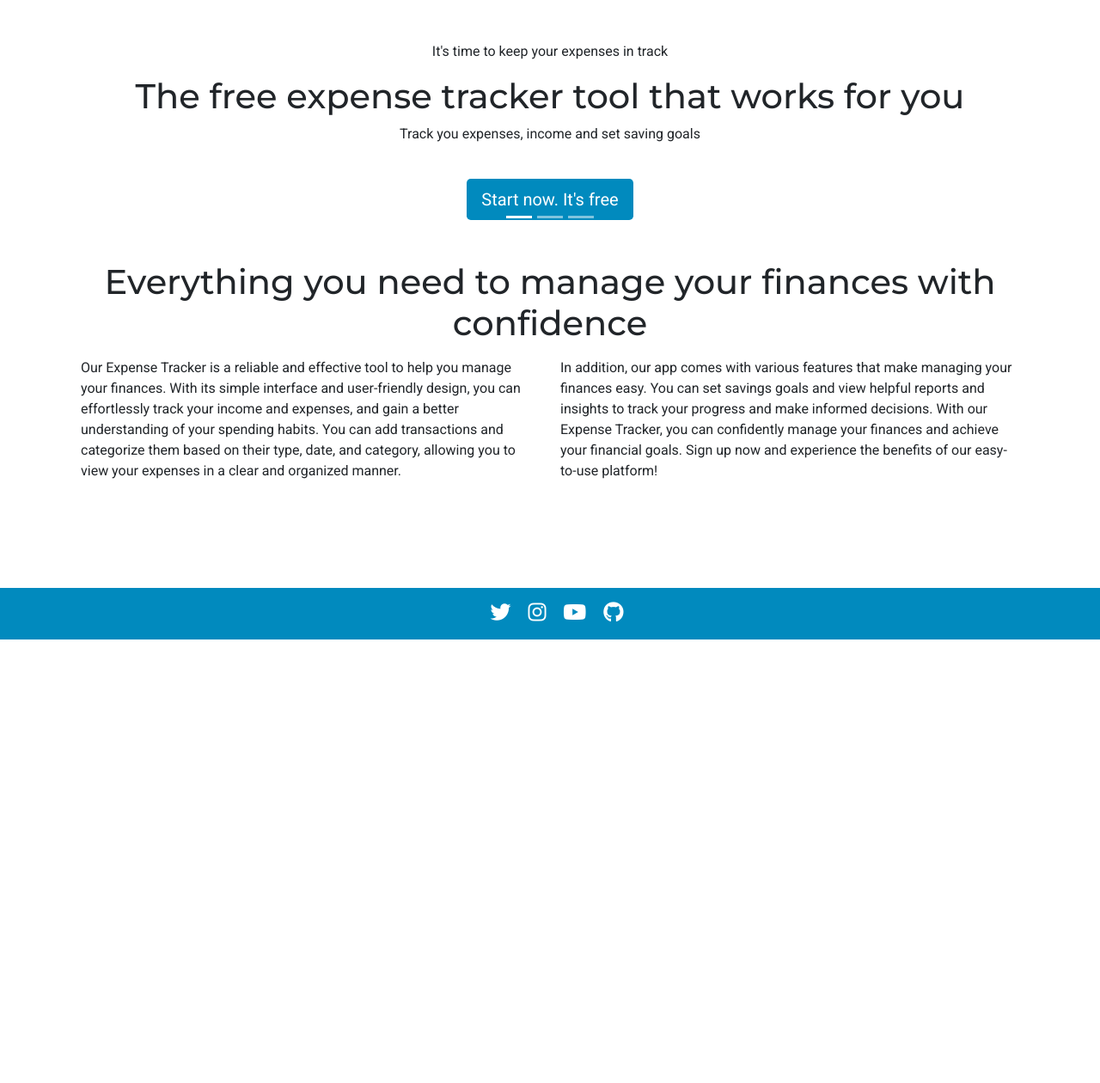
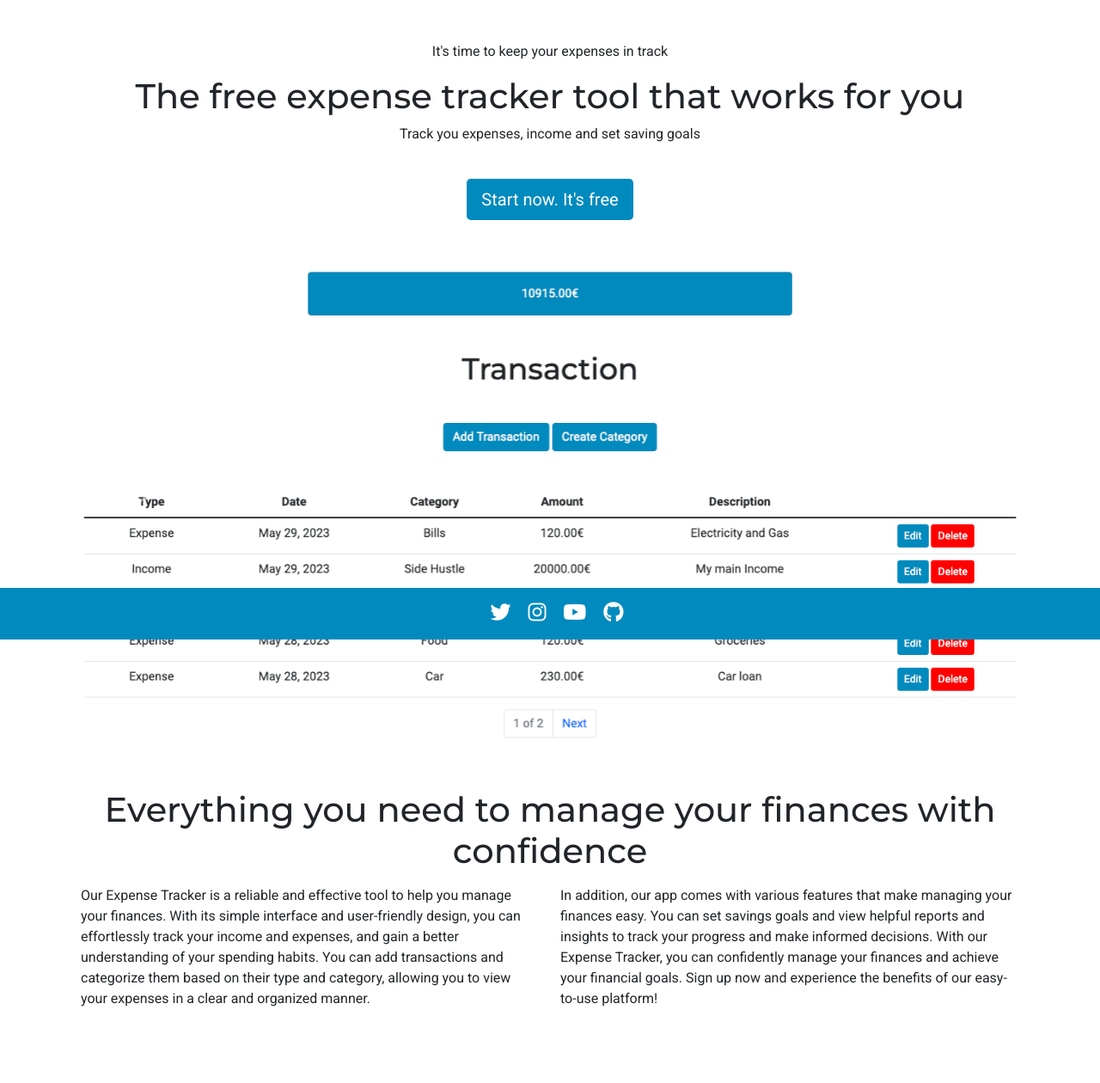
Before and after one commit to jmanager25/ExpenseTrack, a Django app: page / in a window 1280 px wide. Shown: the part 56-1316 px from the top of the page at 86% size. Before the commit the page ends 800 px from the top, so only its background shows below. Run offline with Django 3.2, Linux system fonts and the light colour scheme; some libraries are stand-ins or nearby versions.

Commit message:
Update and style the landing page

```diff
--- a/expensetrack/urls.py
+++ b/expensetrack/urls.py
@@ -16,6 +16,8 @@
 from django.contrib import admin
 from django.urls import path, include
 from expensetracker import views
+from django.conf.urls.static import static
+from django.conf import settings
 
 
 urlpatterns = [
@@ -27,4 +29,4 @@
     path('account/', include('user.urls')),
     path('dashboard/', include('dashboard.urls')),
     path('category/', include('category.urls')),
-]
+] + static(settings.STATIC_URL, document_root=settings.STATIC_ROOT)
--- a/expensetracker/templates/index.html
+++ b/expensetracker/templates/index.html
@@ -1,6 +1,8 @@
 {% extends "base.html" %}
 
 {% block content %}
+
+{% load static %}
 
 <!-- Hero Section -->
 <section class="hero-section">
@@ -10,57 +12,36 @@
         <p>Track you expenses, income and set saving goals</p>
         <a href="{% url 'register' %}" class="btn btn-lg m-4">Start now. It's free</a>
         <!-- Carousel Images -->
-        <div id="carouselExampleCaptions" class="carousel slide" data-bs-ride="carousel">
-            <div class="carousel-indicators">
-                <button type="button" data-bs-target="#carouselExampleCaptions" data-bs-slide-to="0" class="active"
-                    aria-current="true" aria-label="Slide 1"></button>
-                <button type="button" data-bs-target="#carouselExampleCaptions" data-bs-slide-to="1"
-                    aria-label="Slide 2"></button>
-                <button type="button" data-bs-target="#carouselExampleCaptions" data-bs-slide-to="2"
-                    aria-label="Slide 3"></button>
-            </div>
+        <div id="carouselExampleControls" class="carousel slide" data-bs-ride="carousel">
             <div class="carousel-inner">
                 <div class="carousel-item active">
-                    <img src="" class="d-block w-100" alt="" />
-                    <div class="carousel-caption d-none d-md-block">
-                        <h5>First slide label</h5>
-                        <p>
-                            Some representative placeholder content for the first slide.
-                        </p>
-                    </div>
+                    <img src="{% static 'images/transactions.png' %}" class="d-block w-100"
+                        alt="image that shows the transaction page" />
                 </div>
                 <div class="carousel-item">
-                    <img src="" class="d-block w-100" alt="" />
-                    <div class="carousel-caption d-none d-md-block">
-                        <h5>Second slide label</h5>
-                        <p>
-                            Some representative placeholder content for the second
-                            slide.
-                        </p>
-                    </div>
+                    <img src="{% static 'images/dashboard.png' %}" class="d-block w-100"
+                        alt="image that shows the dashboard page" />
                 </div>
                 <div class="carousel-item">
-                    <img src="" class="d-block w-100" alt="" />
-                    <div class="carousel-caption d-none d-md-block">
-                        <h5>Third slide label</h5>
-                        <p>
-                            Some representative placeholder content for the third slide.
-                        </p>
-                    </div>
+                    <img src="{% static 'images/savings.png' %}" class="d-block w-100"
+                        alt="image that shows the savings page" />
+                </div>
+                <div class="carousel-item">
+                    <img src="{% static 'images/categories.png' %}" class="d-block w-100"
+                        alt="image that shows the category page" />
                 </div>
             </div>
-            <button class="carousel-control-prev" type="button" data-bs-target="#carouselExampleCaptions"
+            <button class="carousel-control-prev" type="button" data-bs-target="#carouselExampleControls"
                 data-bs-slide="prev">
                 <span class="carousel-control-prev-icon" aria-hidden="true"></span>
                 <span class="visually-hidden">Previous</span>
             </button>
-            <button class="carousel-control-next" type="button" data-bs-target="#carouselExampleCaptions"
+            <button class="carousel-control-next" type="button" data-bs-target="#carouselExampleControls"
                 data-bs-slide="next">
                 <span class="carousel-control-next-icon" aria-hidden="true"></span>
                 <span class="visually-hidden">Next</span>
             </button>
         </div>
-    </div>
 </section>
 <!-- About Section -->
 <section class="about mt-4 text-center">
@@ -74,8 +55,8 @@
                 manage your finances. With its simple interface and user-friendly
                 design, you can effortlessly track your income and expenses, and
                 gain a better understanding of your spending habits. You can add
-                transactions and categorize them based on their type, date, and
-                category, allowing you to view your expenses in a clear and
+                transactions and categorize them based on their type and category,
+                allowing you to view your expenses in a clear and
                 organized manner.
             </p>
             <p class="col-sm-6 text-start">
```
Also changed, not shown: static/images/categories.png (added), static/images/dashboard.png (added), static/images/savings.png (added), static/images/transactions.png (added).
